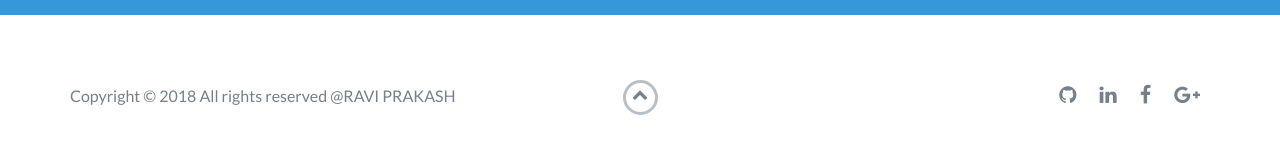
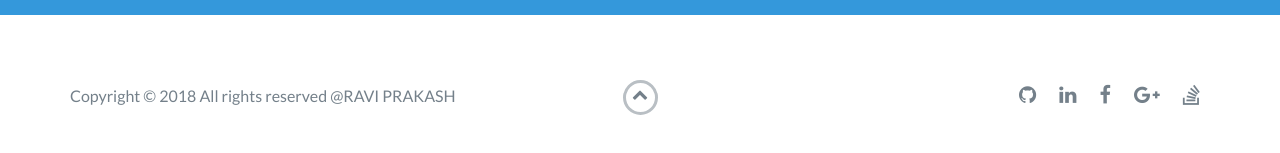
Before and after one commit to theraviprakash/theraviprakash.github.io, a plain HTML site: page index.html in a window 1280 px wide. Shown: the part 3718-3871 px from the top of the page. Drawn offline with nearby package versions, Linux system fonts and the light colour scheme.

Commit message:
Update index.html

```diff
--- a/index.html
+++ b/index.html
@@ -259,6 +259,9 @@
                         <li>
                             <a href="mailto:ravi1prakash8@gmail.com/" target="_blank"><i class="fa fa-google-plus" aria-hidden="true"></i></a>
                         </li>
+                        <li>
+                            <a href="https://stackoverflow.com/story/raviprakash11" target="_blank"><i class="fa fa-stack-overflow" aria-hidden="true"></i></a>
+                        </li>
                     </ul>
                 </div>
             </div>
```
